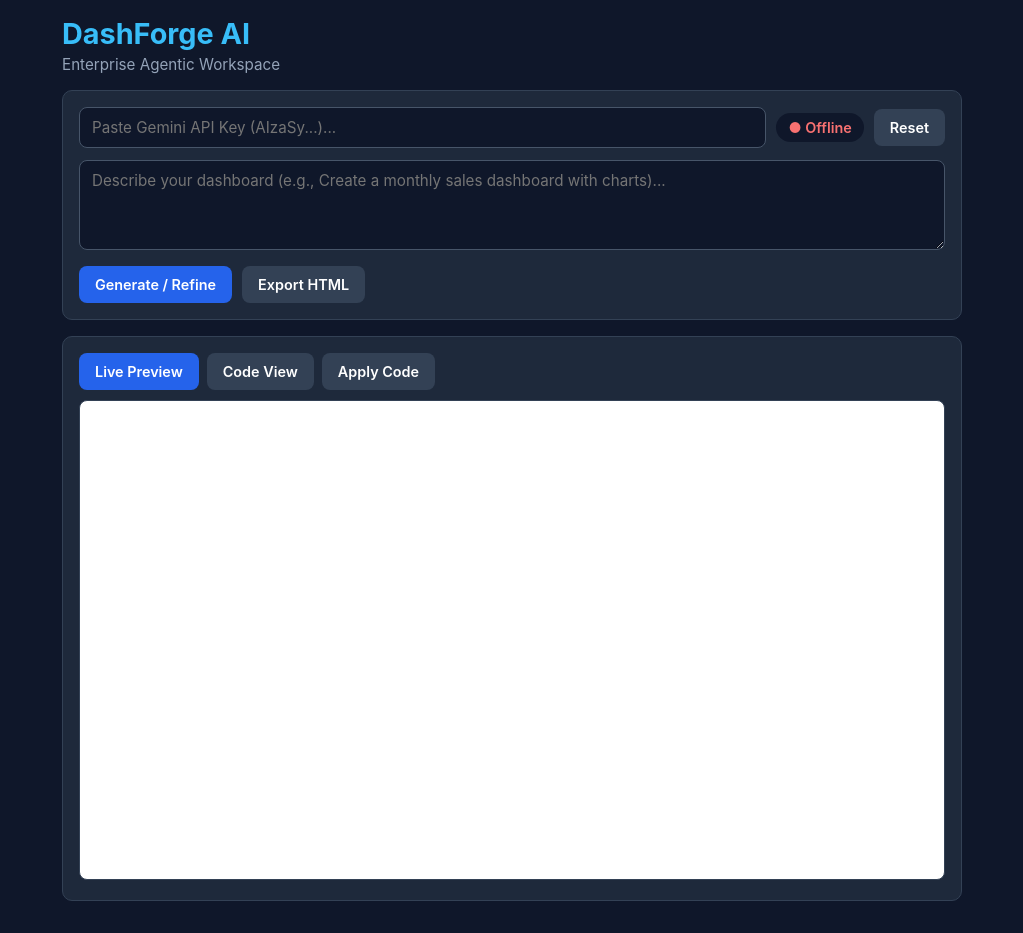
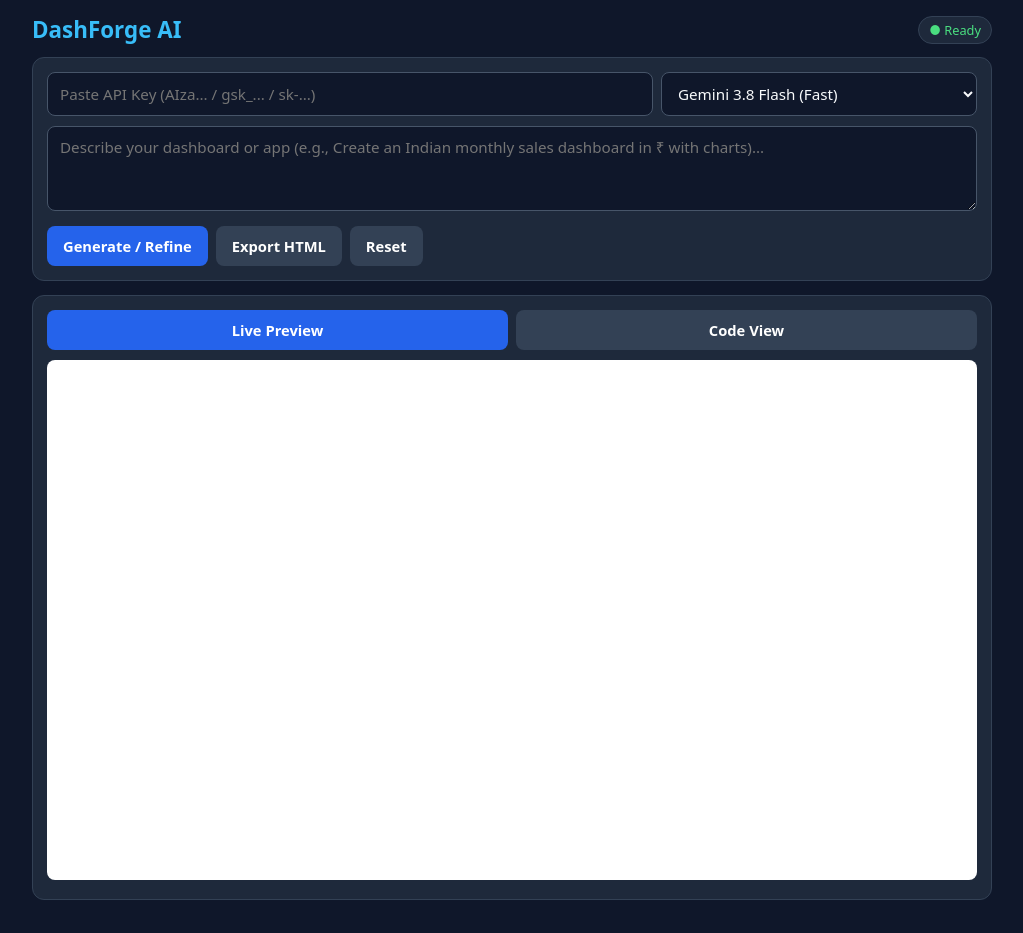
Before and after one commit to dyadav24601-commits/dashforge-ai-, a plain HTML site: page index.html in a window 1280 px wide. Shown: the whole page, without its empty margins (128-1151 px from the left). Drawn offline with Linux system fonts and the light colour scheme.

Commit message:
Update index.html

````diff
--- a/index.html
+++ b/index.html
@@ -3,173 +3,202 @@
 <head>
   <meta charset="UTF-8" />
   <meta name="viewport" content="width=device-width, initial-scale=1.0" />
-  <title>DashForge AI - Enterprise Agentic Workspace</title>
+  <title>DashForge AI - Fast Workspace</title>
   <style>
-    * { box-sizing: border-box; font-family: -apple-system, BlinkMacSystemFont, "Segoe UI", Roboto, sans-serif; }
-    body { background: #0f172a; color: #f8fafc; margin: 0; padding: 16px; }
-    .container { max-width: 900px; margin: 0 auto; }
-    h1 { margin: 0 0 4px; font-size: 1.8rem; color: #38bdf8; }
-    p.sub { margin: 0 0 16px; color: #94a3b8; font-size: 0.95rem; }
-    .card { background: #1e293b; border: 1px solid #334155; border-radius: 10px; padding: 16px; margin-bottom: 16px; }
-    .row { display: flex; flex-wrap: wrap; gap: 10px; align-items: center; margin-bottom: 12px; }
-    input[type="password"], textarea {
+    * { box-sizing: border-box; font-family: system-ui, -apple-system, sans-serif; }
+    body { background: #0f172a; color: #f8fafc; margin: 0; padding: 14px; }
+    .container { max-width: 960px; margin: 0 auto; }
+    .header { display: flex; justify-content: space-between; align-items: center; margin-bottom: 12px; }
+    h1 { margin: 0; font-size: 1.4rem; color: #38bdf8; }
+    .badge { font-size: 0.8rem; padding: 4px 10px; border-radius: 99px; background: #1e293b; color: #4ade80; border: 1px solid #334155; }
+    .card { background: #1e293b; border: 1px solid #334155; border-radius: 12px; padding: 14px; margin-bottom: 14px; }
+    .row { display: flex; gap: 8px; flex-wrap: wrap; margin-bottom: 10px; }
+    input[type="password"], select, textarea {
       width: 100%; background: #0f172a; color: #f8fafc; border: 1px solid #475569;
       border-radius: 8px; padding: 10px 12px; font-size: 0.95rem;
     }
-    input[type="password"] { flex: 1; min-width: 200px; }
-    textarea { min-height: 90px; resize: vertical; margin-bottom: 12px; }
-    .status { font-weight: 600; font-size: 0.9rem; padding: 6px 12px; border-radius: 20px; background: #0f172a; }
-    .online { color: #4ade80; }
-    .offline { color: #f87171; }
+    .key-box { flex: 2; min-width: 200px; }
+    .model-box { flex: 1; min-width: 170px; }
+    textarea { min-height: 85px; resize: vertical; margin-bottom: 10px; }
+    .btn-row { display: flex; gap: 8px; flex-wrap: wrap; }
     button {
-      background: #2563eb; color: white; border: none; padding: 10px 16px;
-      border-radius: 8px; font-weight: 600; cursor: pointer; font-size: 0.9rem;
+      background: #2563eb; color: #fff; border: none; border-radius: 8px;
+      padding: 10px 16px; font-weight: 600; cursor: pointer; font-size: 0.92rem;
     }
     button:hover { background: #1d4ed8; }
-    button.secondary { background: #334155; }
-    button.secondary:hover { background: #475569; }
-    button.danger { background: #dc2626; }
-    #errorBox {
-      display: none; background: #450a0a; border: 1px solid #ef4444; color: #fca5a5;
-      padding: 12px; border-radius: 8px; margin-bottom: 16px; font-size: 0.9rem;
-    }
+    button.sec { background: #334155; }
+    button:disabled { opacity: 0.6; cursor: not-allowed; }
+    .err { background: #450a0a; border: 1px solid #ef4444; color: #fecaca; padding: 10px; border-radius: 8px; margin-bottom: 12px; display: none; font-size: 0.9rem; }
     .tabs { display: flex; gap: 8px; margin-bottom: 10px; }
-    iframe { width: 100%; height: 480px; border: 1px solid #334155; border-radius: 8px; background: #ffffff; }
-    #codeEditor { display: none; min-height: 480px; font-family: monospace; font-size: 0.85rem; }
+    .tab { flex: 1; background: #334155; text-align: center; }
+    .tab.active { background: #2563eb; }
+    iframe { width: 100%; height: 520px; border: none; border-radius: 8px; background: #ffffff; }
+    pre { background: #0f172a; padding: 12px; border-radius: 8px; overflow-x: auto; font-size: 0.82rem; max-height: 520px; margin: 0; display: none; white-space: pre-wrap; }
   </style>
 </head>
 <body>
   <div class="container">
-    <h1>DashForge AI</h1>
-    <p class="sub">Enterprise Agentic Workspace</p>
+    <div class="header">
+      <h1>DashForge AI</h1>
+      <span class="badge" id="statusBadge">● Ready</span>
+    </div>
 
     <div class="card">
       <div class="row">
-        <input type="password" id="apiKey" placeholder="Paste Gemini API Key (AIzaSy...)..." oninput="checkKey()" />
-        <span id="statusBadge" class="status offline">● Offline</span>
-        <button class="secondary" onclick="resetAll()">Reset</button>
+        <input type="password" id="apiKey" class="key-box" placeholder="Paste API Key (AIza... / gsk_... / sk-...)" oninput="autoSelectModel()" />
+        <select id="modelSelect" class="model-box">
+          <option value="gemini">Gemini 3.8 Flash (Fast)</option>
+          <option value="groq">Groq Llama 3.3 70B (3s)</option>
+          <option value="openai">OpenAI GPT-4o Mini</option>
+        </select>
       </div>
-
-      <textarea id="promptInput" placeholder="Describe your dashboard (e.g., Create a monthly sales dashboard with charts)..."></textarea>
-
-      <div class="row" style="margin-bottom: 0;">
-        <button id="genBtn" onclick="generateDashboard()">Generate / Refine</button>
-        <button class="secondary" onclick="exportHTML()">Export HTML</button>
+      <textarea id="prompt" placeholder="Describe your dashboard or app (e.g., Create an Indian monthly sales dashboard in ₹ with charts)..."></textarea>
+      <div class="btn-row">
+        <button id="genBtn" onclick="generateApp()">Generate / Refine</button>
+        <button class="sec" onclick="exportHTML()">Export HTML</button>
+        <button class="sec" onclick="resetAll()">Reset</button>
       </div>
     </div>
 
-    <div id="errorBox"></div>
+    <div class="err" id="errorBox"></div>
 
     <div class="card">
       <div class="tabs">
-        <button id="previewTab" onclick="showTab('preview')">Live Preview</button>
-        <button id="codeTab" class="secondary" onclick="showTab('code')">Code View</button>
-        <button class="secondary" onclick="applyEditedCode()">Apply Code</button>
+        <button class="tab active" id="tabPreview" onclick="switchTab('preview')">Live Preview</button>
+        <button class="tab" id="tabCode" onclick="switchTab('code')">Code View</button>
       </div>
       <iframe id="previewFrame"></iframe>
-      <textarea id="codeEditor"></textarea>
+      <pre id="codeView"></pre>
     </div>
   </div>
 
   <script>
     let currentCode = "";
+    const keyInput = document.getElementById("apiKey");
+    const modelSelect = document.getElementById("modelSelect");
 
-    function checkKey() {
-      const key = document.getElementById("apiKey").value.trim();
+    window.onload = () => {
+      const savedKey = localStorage.getItem("df_key");
+      const savedModel = localStorage.getItem("df_model");
+      if (savedKey) keyInput.value = savedKey;
+      if (savedModel) modelSelect.value = savedModel;
+    };
+
+    function autoSelectModel() {
+      const k = keyInput.value.trim();
+      if (k.startsWith("AIza")) modelSelect.value = "gemini";
+      else if (k.startsWith("gsk_")) modelSelect.value = "groq";
+      else if (k.startsWith("sk-")) modelSelect.value = "openai";
+      localStorage.setItem("df_key", k);
+      localStorage.setItem("df_model", modelSelect.value);
+    }
+
+    function switchTab(t) {
+      document.getElementById("tabPreview").classList.toggle("active", t === "preview");
+      document.getElementById("tabCode").classList.toggle("active", t === "code");
+      document.getElementById("previewFrame").style.display = t === "preview" ? "block" : "none";
+      document.getElementById("codeView").style.display = t === "code" ? "block" : "none";
+    }
+
+    async function generateApp() {
+      const key = keyInput.value.trim();
+      const userPrompt = document.getElementById("prompt").value.trim();
+      const provider = modelSelect.value;
+      const errBox = document.getElementById("errorBox");
+      const btn = document.getElementById("genBtn");
       const badge = document.getElementById("statusBadge");
-      if (key.length > 20) {
-        badge.textContent = "● Online";
-        badge.className = "status online";
-      } else {
-        badge.textContent = "● Offline";
-        badge.className = "status offline";
+
+      errBox.style.display = "none";
+      if (!key) { showError("कृपया ऊपर अपनी API Key पेस्ट करें।"); return; }
+      if (!userPrompt) { showError("कृपया नीचे लिखें कि आपको क्या बनाना है।"); return; }
+
+      localStorage.setItem("df_key", key);
+      localStorage.setItem("df_model", provider);
+
+      btn.disabled = true;
+      btn.innerText = "Generating...";
+      badge.innerText = "● Building...";
+
+      const sysInstruction = "You are an expert frontend developer. Return ONLY a complete, single-file HTML document using Tailwind CSS CDN and Chart.js CDN. Make it 100% mobile-responsive, modern, interactive, with realistic data. Do NOT include any markdown backticks (```html) or explanations—output raw HTML only.";
+      const finalPrompt = currentCode
+        ? `Update this existing HTML code based on the request: "${userPrompt}".\n\nExisting HTML:\n${currentCode}`
+        : userPrompt;
+
+      try {
+        let htmlOutput = "";
+
+        if (provider === "gemini") {
+          const url = `https://googleapis.com{encodeURIComponent(key)}`;
+          const res = await fetch(url, {
+            method: "POST",
+            headers: { "Content-Type": "application/json" },
+            body: JSON.stringify({
+              systemInstruction: { parts: [{ text: sysInstruction }] },
+              contents: [{ parts: [{ text: finalPrompt }] }]
+            })
+          });
+          const data = await res.json();
+          if (!res.ok) throw new Error(data.error?.message || `HTTP ${res.status}`);
+          htmlOutput = data.candidates?.[0]?.content?.parts?.[0]?.text || "";
+        } else {
+          const url = provider === "groq"
+            ? "https://groq.com"
+            : "https://openai.com";
+          const modelName = provider === "groq" ? "llama-3.3-70b-versatile" : "gpt-4o-mini";
+          const res = await fetch(url, {
+            method: "POST",
+            headers: {
+              "Content-Type": "application/json",
+              "Authorization": `Bearer ${key}`
+            },
+            body: JSON.stringify({
+              model: modelName,
+              messages: [
+                { role: "system", content: sysInstruction },
+                { role: "user", content: finalPrompt }
+              ]
+            })
+          });
+          const data = await res.json();
+          if (!res.ok) throw new Error(data.error?.message || `HTTP ${res.status}`);
+          htmlOutput = data.choices?.[0]?.message?.content || "";
+        }
+
+        htmlOutput = htmlOutput.replace(/^```html\s*/i, "").replace(/```$/i, "").trim();
+        currentCode = htmlOutput;
+        document.getElementById("previewFrame").srcdoc = currentCode;
+        document.getElementById("codeView").textContent = currentCode;
+        badge.innerText = "● Live Ready";
+      } catch (e) {
+        showError("Error: " + e.message);
+        badge.innerText = "● Error";
+      } finally {
+        btn.disabled = false;
+        btn.innerText = "Generate / Refine";
       }
     }
 
     function showError(msg) {
-      const box = document.getElementById("errorBox");
-      box.style.display = msg ? "block" : "none";
-      box.textContent = msg ? "❌ " + msg : "";
+      const errBox = document.getElementById("errorBox");
+      errBox.innerText = "❌ " + msg;
+      errBox.style.display = "block";
     }
 
-    function showTab(tab) {
-      const frame = document.getElementById("previewFrame");
-      const editor = document.getElementById("codeEditor");
-      if (tab === "preview") {
-        frame.style.display = "block";
-        editor.style.display = "none";
-      } else {
-        frame.style.display = "none";
-        editor.style.display = "block";
-        editor.value = currentCode;
-      }
-    }
-
-    function applyEditedCode() {
-      currentCode = document.getElementById("codeEditor").value;
-      document.getElementById("previewFrame").srcdoc = currentCode;
-      showTab("preview");
+    function exportHTML() {
+      if (!currentCode) { showError("पहले कोई डैशबोर्ड जेनरेट करें।"); return; }
+      const blob = new Blob([currentCode], { type: "text/html" });
+      const a = document.createElement("a");
+      a.href = URL.createObjectURL(blob);
+      a.download = "dashforge-dashboard.html";
+      a.click();
     }
 
     function resetAll() {
-      document.getElementById("promptInput").value = "";
       currentCode = "";
+      document.getElementById("prompt").value = "";
       document.getElementById("previewFrame").srcdoc = "";
-      document.getElementById("codeEditor").value = "";
-      showError("");
-    }
-
-    function exportHTML() {
-      if (!currentCode) return alert("पहले डैशबोर्ड Generate करें!");
-      const blob = new Blob([currentCode], { type: "text/html" });
-      const a = document.createElement("a");
-      a.href = URL.createObjectURL(blob);
-      a.download = "dashboard.html";
-      a.click();
-    }
-
-    async function generateDashboard() {
-      const apiKey = document.getElementById("apiKey").value.trim();
-      const prompt = document.getElementById("promptInput").value.trim();
-      const btn = document.getElementById("genBtn");
-
-      if (!apiKey) return showError("कृपया पहले अपनी Gemini API Key पेस्ट करें।");
-      if (!prompt) return showError("कृपया डैशबोर्ड के बारे में कुछ लिखें।");
-
-      showError("");
-      btn.disabled = true;
-      btn.textContent = "Generating...";
-
-      const systemPrompt = `You are an expert frontend developer. Create a complete, single-file responsive HTML dashboard with embedded CSS and Chart.js (from https://jsdelivr.net) if charts are needed. Return ONLY raw valid HTML code starting with <!DOCTYPE html>. Do not wrap in markdown backticks. User request: ${prompt}` + (currentCode ? `\n\nExisting HTML to refine:\n${currentCode}` : "");
-
-      try {
-        const response = await fetch(`https://googleapis.com{encodeURIComponent(apiKey)}`, {
-          method: "POST",
-          headers: { "Content-Type": "application/json" },
-          body: JSON.stringify({
-            contents: [{ parts: [{ text: systemPrompt }] }]
-          })
-        });
-
-        const data = await response.json();
-
-        if (!response.ok) {
-          throw new Error(data.error?.message || "API Request Failed (" + response.status + ")");
-        }
-
-        let html = data.candidates?.[0]?.content?.parts?.[0]?.text || "";
-        html = html.replace(/^```html\s*/i, "").replace(/```\s*$/i, "").trim();
-
-        currentCode = html;
-        document.getElementById("previewFrame").srcdoc = currentCode;
-        document.getElementById("codeEditor").value = currentCode;
-        showTab("preview");
-      } catch (err) {
-        showError(err.message + " (इंटरनेट, VPN या API Key की जांच करें)");
-      } finally {
-        btn.disabled = false;
-        btn.textContent = "Generate / Refine";
-      }
+      document.getElementById("codeView").textContent = "";
+      document.getElementById("errorBox").style.display = "none";
     }
   </script>
 </body>
````
